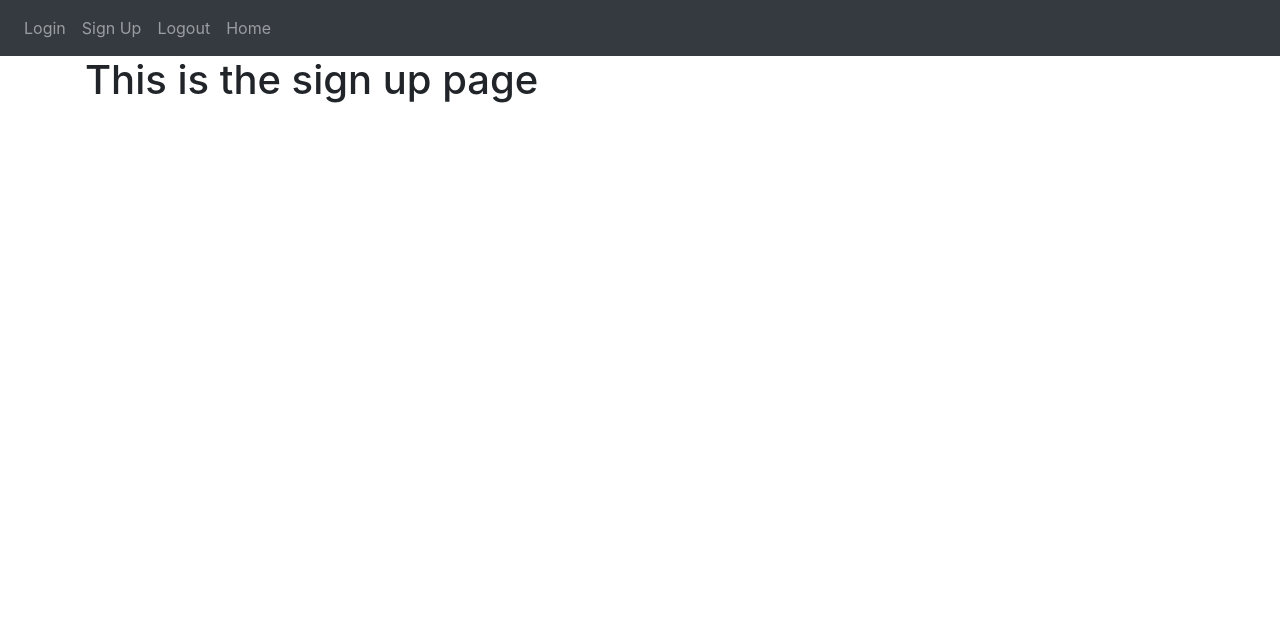
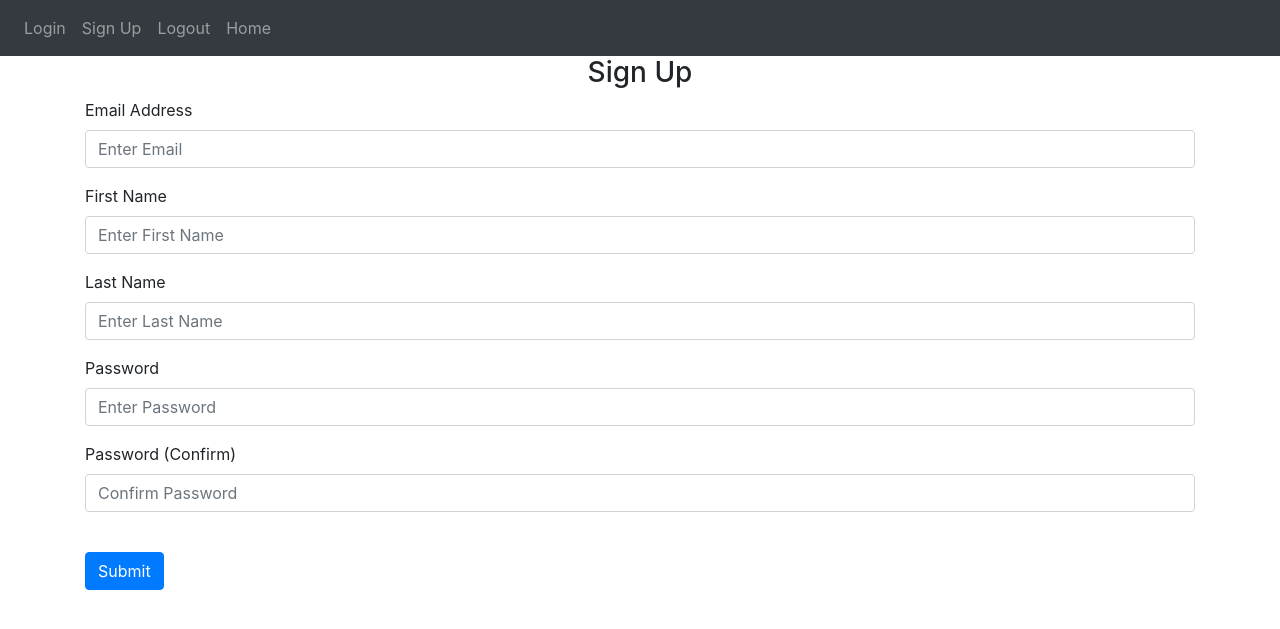
Before and after one commit to ShyhiemGilbert/Flask_Web_App, a Flask app: page /sign-up in a window 1280 px wide. Shown: the top 629 px of the page. Run offline with Flask 2, Linux system fonts and the light colour scheme; some libraries are stand-ins or nearby versions.

Commit message:
Created Sign Up Form

```diff
--- a/website/templates/sign_up.html
+++ b/website/templates/sign_up.html
@@ -1,5 +1,38 @@
 {% extends "base.html" %} {% block title %} Sign Up Page {% endblock %}
 
  {% block content %}
-<h1> This is the sign up page</h1>
+<form method="post">
+    <?-- Page Header -->
+    <h3 align="center">Sign Up</h3>
+
+    <?-- Email form -->
+    <div class="form-group">
+        <label for="email">Email Address</label>
+        <input type="email" class="form-control" id="email" name="email" placeholder="Enter Email"/>
+    </div>
+    <?-- First name form -->
+    <div class="form-group">
+        <label for="firstName">First Name</label>
+        <input type="text" class="form-control" id="firstName" name="firstName" placeholder="Enter First Name"/>
+    </div>
+    <?-- Last name form -->
+    <div class="form-group">
+        <label for="lastName">Last Name</label>
+        <input type="text" class="form-control" id="lastName" name="lastName" placeholder="Enter Last Name"/>
+    </div>
+    <?-- Password 1 -->
+    <div class="form-group">
+        <label for="password1">Password</label>
+        <input type="password" class="form-control" id="password1" name="password1" placeholder="Enter Password"/>
+    </div>
+    <?-- Password 2 -->
+    <div class="form-group">
+        <label for="password2">Password (Confirm)</label>
+        <input type="password" class="form-control" id="password2" name="password2" placeholder="Confirm Password"/>
+    </div>
+
+    <?-- break line and button -->
+    <br />
+    <button type="submit" class="btn btn-primary">Submit</button>
+</form>
     {% endblock %}
```
